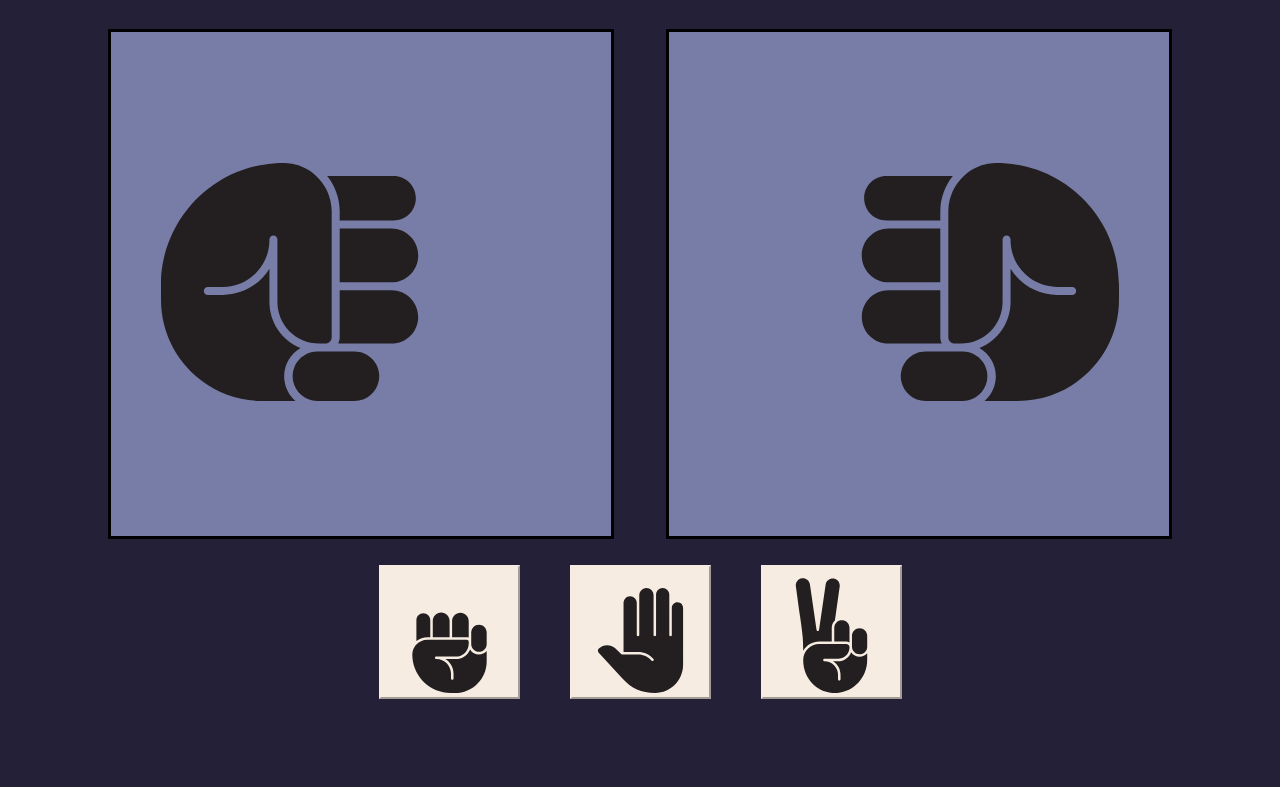
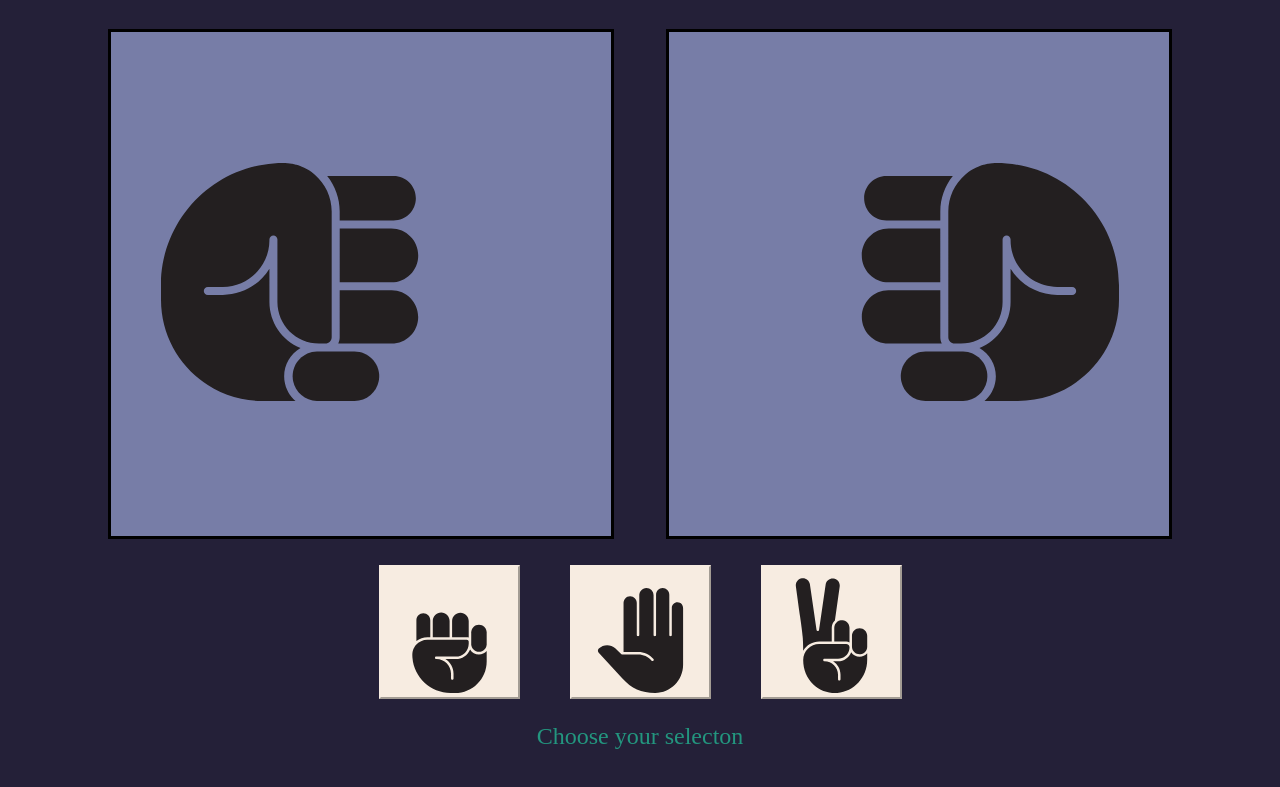
Before and after one commit to kmkuiken/odin-rps, a plain HTML site: page index.html in a window 1280 px wide. Shown: the part 127-914 px from the top of the page. Before the commit the page ends 870 px from the top, so only its background shows below. Drawn offline with Linux system fonts and the light colour scheme.

Commit message:
Add instructions to homepage
A prompt for the user to choose their initial selection is directly
below the selecion buttons

```diff
--- a/index.html
+++ b/index.html
@@ -35,7 +35,7 @@
     </div>
 
     <div class="info">
-      <p class="result"></p>
+      <p class="result">Choose your selecton</p>
       <p class="score"></p>
     </div>
   </div>
```
